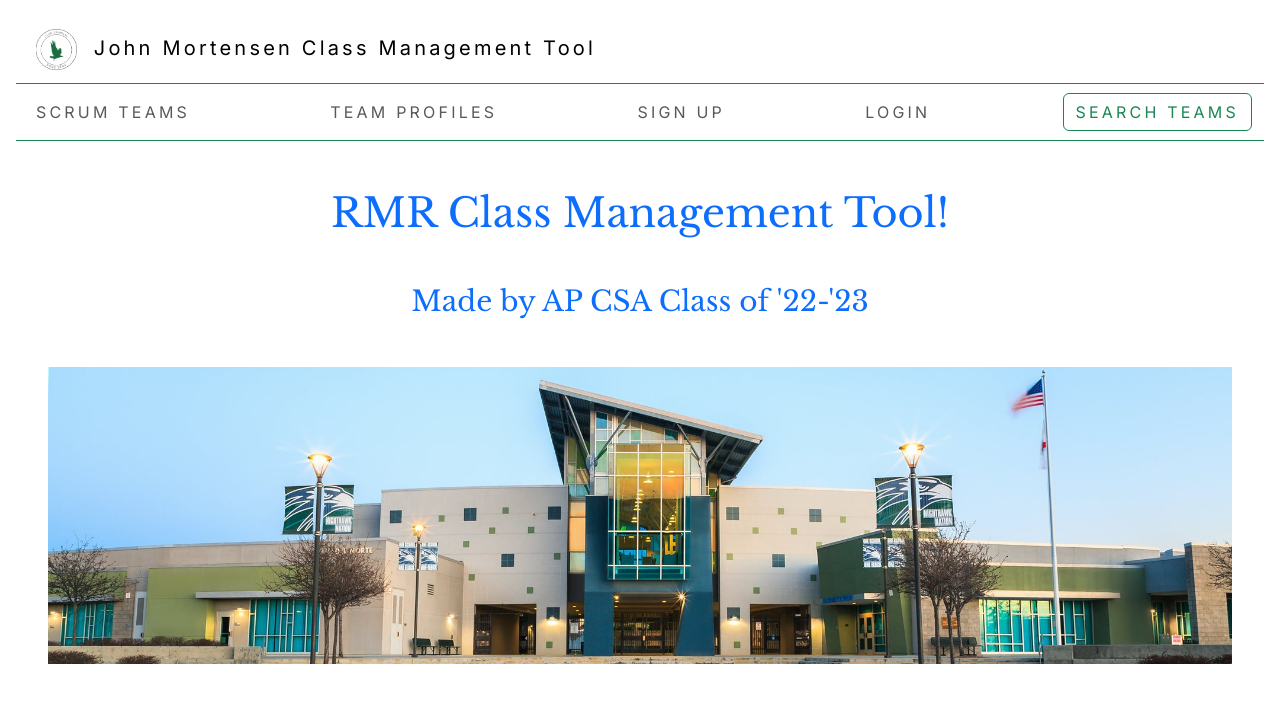
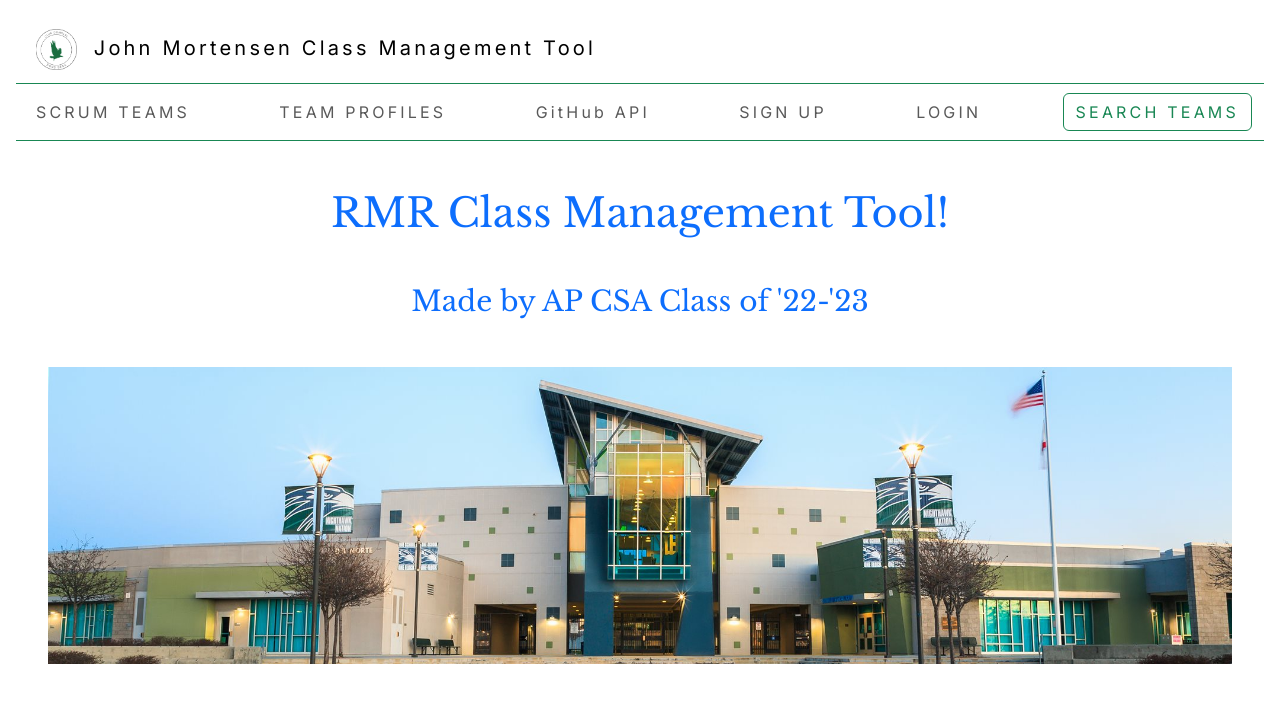
Before and after one commit to saumyapalk23/codingprojfontend, a Jekyll site: the page built from index.md, in a window 1280 px wide. Shown: the top 703 px of the page. Built offline with Jekyll 4.4.1, drawn with Linux system fonts in a browser that asks for light colours; our own code applies the rules of GitHub Pages for plain Markdown files; the repository's description, which GitHub fills in, is left out.

Commit message:
addToNavBar

```diff
--- a/_includes/nav.html
+++ b/_includes/nav.html
@@ -29,6 +29,11 @@
       <ul class="navbar-nav me-auto mb-1 mb-lg-0">
         <li class="nav-item">
           <a class="nav-link" href="{{ site.baseurl }}/teamProfileDatabase">TEAM PROFILES</a>
+        </li>
+      </ul>
+      <ul class="navbar-nav me-auto mb-1 mb-lg-0">
+        <li class="nav-item">
+          <a class="nav-link" href="{{ site.baseurl }}/teamProfileDatabaseGITHUBAPITEST">GitHub API</a>
         </li>
       </ul>
       <ul class="navbar-nav me-auto mb-1 mb-lg-0">
```
